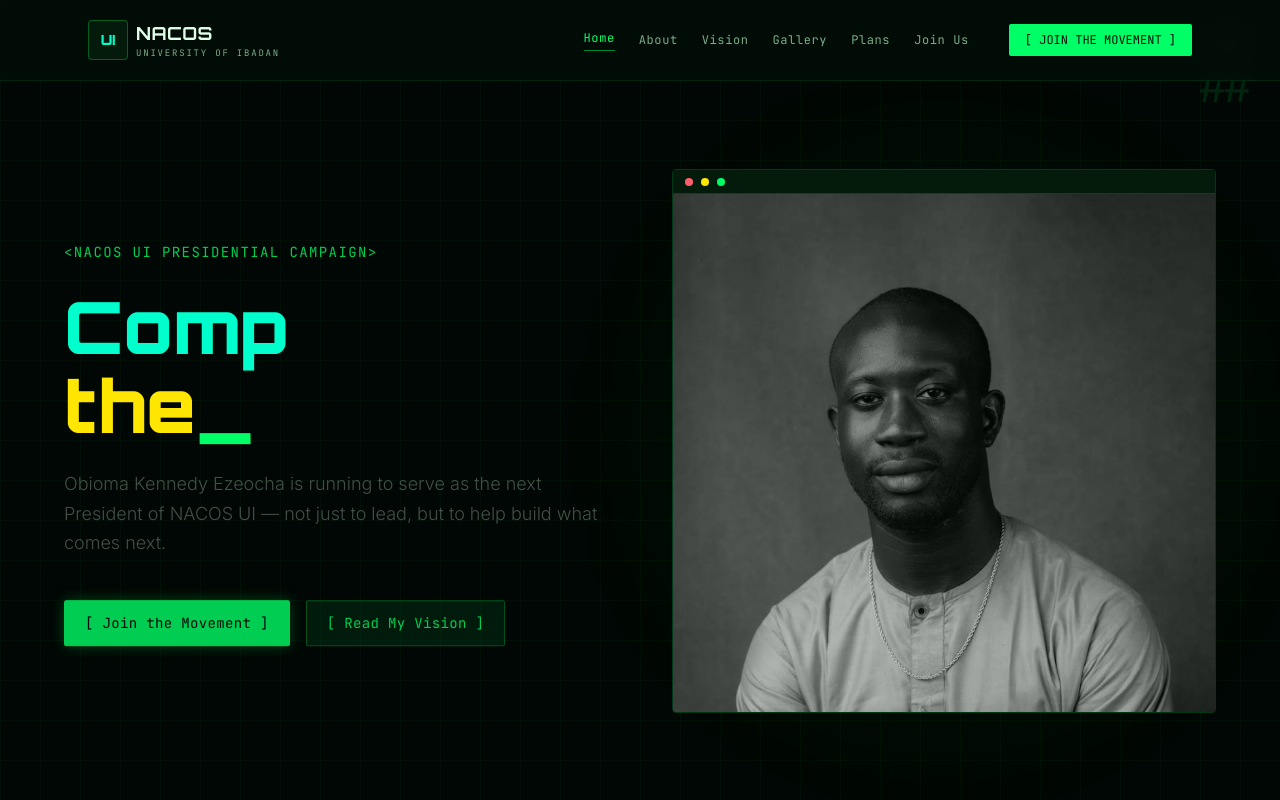
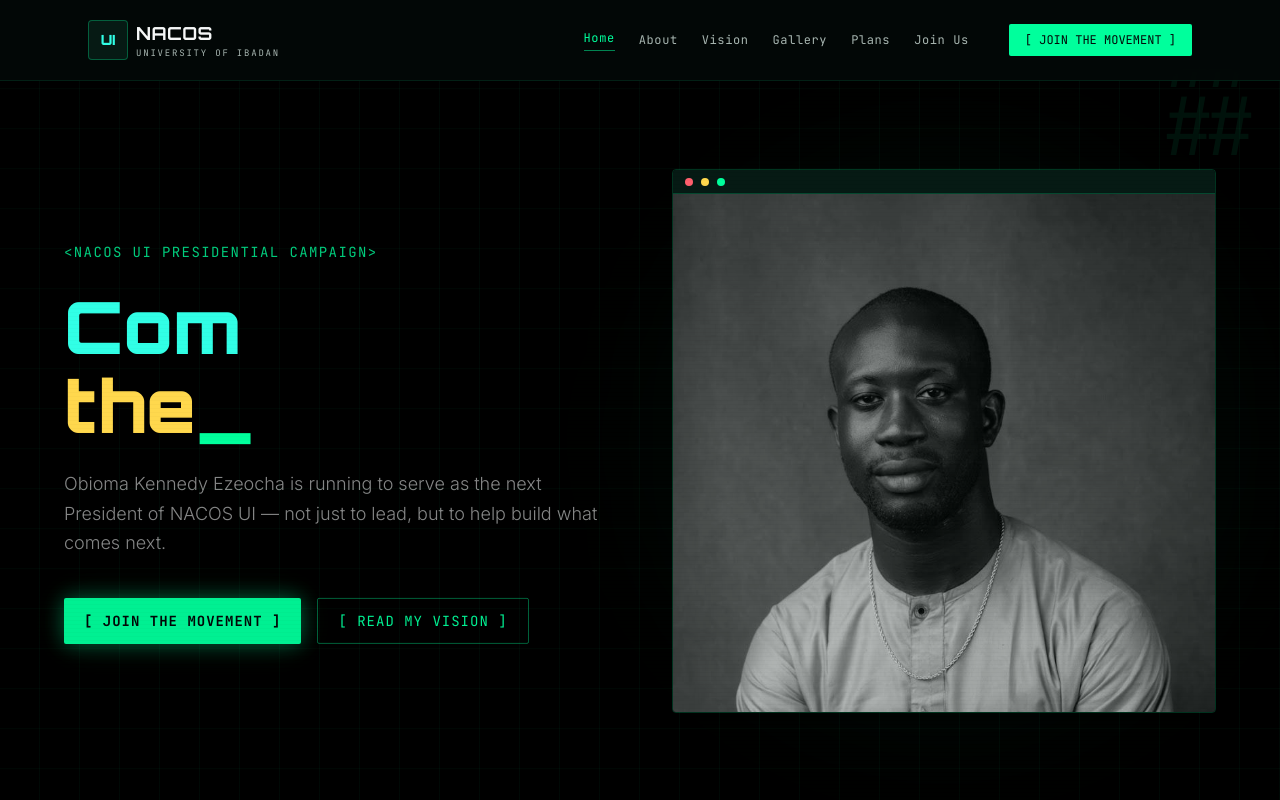
Before and after one commit to 0biken/obioma-nacos, a Next.js app: page / in a window 1280 px wide. Shown: the top 800 px of the page. Built offline with nearby package versions, Linux system fonts and the light colour scheme.

Commit message:
v2.0 design update: new color tokens, animated moving grid, scanline, fixed portrait scroll bug

```diff
--- a/src/app/about/page.tsx
+++ b/src/app/about/page.tsx
@@ -51,7 +51,7 @@ export default function About() {
 
       {/* Intro Section */}
       <section className="px-6 max-w-6xl mx-auto w-full grid grid-cols-1 md:grid-cols-2 gap-12 md:gap-16 items-start">
-        <div className="relative aspect-[4/5] w-full max-w-sm mx-auto md:mx-0 sticky top-32">
+        <div className="relative aspect-[4/5] w-full max-w-sm mx-auto md:mx-0">
           <div className="absolute inset-0 bg-brand-neon-green/10 -translate-x-3 md:-translate-x-4 translate-y-3 md:translate-y-4 rounded-[4px] border border-brand-neon-green/30" />
           <img src="/photos/relaxed-portrait.png" alt="Obioma Relaxed Portrait" className="relative w-full h-full object-cover rounded-[4px] grayscale hover:grayscale-0 transition-all duration-700" />
         </div>
--- a/src/app/globals.css
+++ b/src/app/globals.css
@@ -1,39 +1,112 @@
 @import "tailwindcss";
 
 :root {
-  --bg-primary: #030D07;
-  --bg-secondary: #041A0A;
-  --bg-surface: #0A2E14;
-  --neon-green: #00FF66;
-  --cyan: #00FFCC;
-  --yellow: #FFE600;
-  --text-primary: #E0FFE8;
-  --text-muted: #7AAD88;
+  /* === v2.0 Color Tokens === */
+  --bg-primary:     #030807;
+  --bg-secondary:   #061A14;
+  --bg-surface:     #0A2E14;
+  --bg-pure-black:  #000000;
+
+  --neon-green:     #00FF9C;
+  --deep-green:     #00B86B;
+  --cyan:           #31FFE6;
+  --yellow:         #FFD84D;
+  --red-accent:     #FF5F6D;
+
+  --text-primary:   #F5F7F7;
+  --text-muted:     #A7B5B0;
+  --text-label:     #4A7A58;
+
+  --border-glow:    rgba(0, 255, 156, 0.15);
+  --border-active:  rgba(0, 255, 156, 0.5);
+  --grid-opacity:   0.07;
 }
 
 @theme inline {
-  --color-brand-bg-primary: var(--bg-primary);
-  --color-brand-bg-secondary: var(--bg-secondary);
-  --color-brand-bg-surface: var(--bg-surface);
-  --color-brand-neon-green: var(--neon-green);
-  --color-brand-cyan: var(--cyan);
-  --color-brand-yellow: var(--yellow);
-  --color-brand-text-primary: var(--text-primary);
-  --color-brand-text-muted: var(--text-muted);
+  --color-brand-bg-primary:    var(--bg-primary);
+  --color-brand-bg-secondary:  var(--bg-secondary);
+  --color-brand-bg-surface:    var(--bg-surface);
+  --color-brand-bg-black:      var(--bg-pure-black);
+  --color-brand-neon-green:    var(--neon-green);
+  --color-brand-deep-green:    var(--deep-green);
+  --color-brand-cyan:          var(--cyan);
+  --color-brand-yellow:        var(--yellow);
+  --color-brand-red:           var(--red-accent);
+  --color-brand-text-primary:  var(--text-primary);
+  --color-brand-text-muted:    var(--text-muted);
+  --color-brand-text-label:    var(--text-label);
+  --color-brand-border-glow:   var(--border-glow);
 
   --font-orbitron: var(--font-orbitron), monospace;
-  --font-sans: var(--font-inter), sans-serif;
-  --font-mono: var(--font-mono), monospace;
+  --font-sans:     var(--font-inter), sans-serif;
+  --font-mono:     var(--font-mono), monospace;
 }
 
+/* === Base === */
 body {
   background-color: var(--bg-primary);
   color: var(--text-primary);
 }
 
+/* === Moving Grid Animation === */
+@keyframes moveGrid {
+  from { background-position: 0 0; }
+  to   { background-position: 0 40px; }
+}
+
+@keyframes floatHash {
+  0%, 100% { transform: translateY(0); }
+  50%       { transform: translateY(-10px); }
+}
+
+/* === Neon Glow Utilities === */
+.glow-green {
+  box-shadow: 0 0 20px rgba(0, 255, 156, 0.35), 0 0 40px rgba(0, 255, 156, 0.12);
+}
+
+.glow-cyan {
+  box-shadow: 0 0 20px rgba(49, 255, 230, 0.3);
+}
+
+.text-glow {
+  text-shadow: 0 0 10px rgba(0, 255, 156, 0.8), 0 0 30px rgba(0, 255, 156, 0.4);
+}
+
+/* === WhatsApp Pulse === */
+@keyframes waPulse {
+  0%, 100% { box-shadow: 0 0 10px rgba(0, 255, 156, 0.3); }
+  50%       { box-shadow: 0 0 25px rgba(0, 255, 156, 0.7), 0 0 50px rgba(0, 255, 156, 0.3); }
+}
+
+.wa-pulse {
+  animation: waPulse 3s ease-in-out infinite;
+}
+
+/* === Reduced Motion === */
 @media (prefers-reduced-motion: reduce) {
   * {
     animation-duration: 0.01ms !important;
     transition-duration: 0.01ms !important;
   }
 }
+
+/* === Phase 2 — Light Mode (prep, not active) === */
+[data-theme="light"] {
+  --bg-primary:    #F0F5F0;
+  --bg-secondary:  #E2EDE2;
+  --bg-surface:    #D4E8D4;
+  --neon-green:    #00A86B;
+  --deep-green:    #007A4D;
+  --cyan:          #0097A7;
+  --yellow:        #B8860B;
+  --red-accent:    #C0392B;
+  --text-primary:  #0A1A0A;
+  --text-muted:    #3D5A3D;
+  --text-label:    #2D5A2D;
+  --border-glow:   rgba(0, 100, 60, 0.2);
+  --grid-opacity:  0.04;
+}
+
+[data-theme="light"] .hero-headline {
+  text-shadow: none;
+}
--- a/src/components/NeonButton.tsx
+++ b/src/components/NeonButton.tsx
@@ -5,39 +5,60 @@ interface NeonButtonProps {
   children: ReactNode;
   href?: string;
   onClick?: () => void;
-  variant?: "primary" | "secondary" | "danger" | "whatsapp";
+  variant?: "primary" | "secondary" | "ghost" | "danger" | "whatsapp";
   className?: string;
 }
 
 export default function NeonButton({ children, href, onClick, variant = "primary", className = "" }: NeonButtonProps) {
-  const baseClasses = "inline-flex items-center justify-center font-mono text-sm tracking-wide transition-all duration-300 rounded-[2px] px-5 py-3 hover:scale-[1.02] active:scale-[0.98]";
+  const baseClasses = "inline-flex items-center justify-center font-mono text-sm tracking-[1px] uppercase transition-all duration-300 rounded-[2px] px-5 py-3 hover:scale-[1.02] active:scale-[0.98] cursor-pointer";
 
   let variantClasses = "";
   switch (variant) {
     case "primary":
-      variantClasses = "bg-brand-neon-green text-brand-bg-primary border border-brand-neon-green shadow-[0_0_15px_rgba(0,255,102,0.3)] hover:shadow-[0_0_25px_rgba(0,255,102,0.5)]";
+      // Solid neon green fill — primary CTA
+      variantClasses = "text-[#030807] font-bold";
       break;
     case "secondary":
-      variantClasses = "bg-brand-neon-green/10 text-brand-neon-green border border-brand-neon-green/30 hover:bg-brand-neon-green/20 hover:border-brand-neon-green/60 hover:shadow-[0_0_15px_rgba(0,255,102,0.2)]";
+      // Transparent, neon green border
+      variantClasses = "text-brand-neon-green border border-brand-neon-green/40 hover:border-brand-neon-green hover:bg-brand-neon-green/10";
+      break;
+    case "ghost":
+      // Transparent, cyan border — tertiary
+      variantClasses = "text-brand-cyan border border-brand-cyan/40 hover:border-brand-cyan hover:bg-brand-cyan/10";
       break;
     case "danger":
-      variantClasses = "bg-[#FF5F6D] text-white border border-[#FF5F6D] shadow-[0_0_15px_rgba(255,95,109,0.3)] hover:shadow-[0_0_25px_rgba(255,95,109,0.5)]";
+      variantClasses = "text-white border border-[#FF5F6D] bg-[#FF5F6D]/10 hover:bg-[#FF5F6D]/20";
       break;
     case "whatsapp":
-      variantClasses = "bg-[#25D366] text-white border border-[#25D366] shadow-[0_0_15px_rgba(37,211,102,0.3)] hover:shadow-[0_0_25px_rgba(37,211,102,0.5)] animate-[pulse_3s_ease-in-out_infinite]";
+      // Neon green with pulsing glow — matches WhatsApp entry in brand guide
+      variantClasses = "text-[#030807] font-bold wa-pulse";
       break;
   }
 
+  // Shared inline styles per variant for precise v2.0 glow values
+  const getStyle = (): React.CSSProperties => {
+    if (variant === "primary") {
+      return {
+        backgroundColor: "var(--neon-green, #00FF9C)",
+        boxShadow: "0 0 20px rgba(0,255,156,0.35), 0 0 40px rgba(0,255,156,0.12)",
+      };
+    }
+    if (variant === "whatsapp") {
+      return { backgroundColor: "var(--neon-green, #00FF9C)" };
+    }
+    return {};
+  };
+
   if (href) {
     return (
-      <Link href={href} className={`${baseClasses} ${variantClasses} ${className}`}>
+      <Link href={href} className={`${baseClasses} ${variantClasses} ${className}`} style={getStyle()}>
         {children}
       </Link>
     );
   }
 
   return (
-    <button onClick={onClick} className={`${baseClasses} ${variantClasses} ${className}`}>
+    <button onClick={onClick} className={`${baseClasses} ${variantClasses} ${className}`} style={getStyle()}>
       {children}
     </button>
   );
--- a/src/components/PixelBackground.tsx
+++ b/src/components/PixelBackground.tsx
@@ -1,8 +1,41 @@
 export default function PixelBackground() {
   return (
     <>
-      <div className="fixed inset-0 pointer-events-none z-[-1] bg-[linear-gradient(rgba(0,255,102,0.05)_1px,transparent_1px),linear-gradient(90deg,rgba(0,255,102,0.05)_1px,transparent_1px)] bg-[length:40px_40px]" />
-      <div className="fixed top-6 right-8 opacity-20 text-brand-neon-green font-mono text-5xl leading-[0.85] tracking-[-4px] pointer-events-none z-[-1] animate-[float_6s_ease-in-out_infinite]">
+      {/* Layer 1: Animated Moving Grid — falls vertically, GPU-accelerated */}
+      <div
+        className="fixed inset-0 pointer-events-none z-0"
+        style={{
+          backgroundColor: "#000",
+          backgroundImage:
+            "repeating-linear-gradient(0deg, transparent, transparent 39px, rgba(0,255,156,0.07) 40px), repeating-linear-gradient(90deg, transparent, transparent 39px, rgba(0,255,156,0.07) 40px)",
+          backgroundSize: "40px 40px",
+          animation: "moveGrid 30s linear infinite",
+          willChange: "background-position",
+        }}
+      />
+
+      {/* Layer 2: CRT Scanline Overlay */}
+      <div
+        className="fixed inset-0 pointer-events-none z-[1]"
+        style={{
+          backgroundImage:
+            "repeating-linear-gradient(0deg, transparent, transparent 3px, rgba(0,0,0,0.03) 4px)",
+        }}
+      />
+
+      {/* Layer 3: Floating ## Hash Mark */}
+      <div
+        className="fixed top-6 right-8 pointer-events-none z-[1] select-none"
+        style={{
+          fontFamily: "var(--font-mono), monospace",
+          fontSize: "80px",
+          color: "#00FF9C",
+          opacity: 0.07,
+          lineHeight: 0.85,
+          letterSpacing: "-6px",
+          animation: "floatHash 6s ease-in-out infinite",
+        }}
+      >
         ##<br />##
       </div>
     </>
--- a/src/components/TerminalCard.tsx
+++ b/src/components/TerminalCard.tsx
@@ -9,20 +9,30 @@ interface TerminalCardProps {
 
 export default function TerminalCard({ title, children, number, className = "" }: TerminalCardProps) {
   return (
-    <div className={`bg-brand-bg-secondary border border-brand-neon-green/15 rounded-[4px] p-6 transition-all duration-300 hover:border-brand-neon-green/40 hover:-translate-y-1 hover:shadow-[0_4px_20px_rgba(0,255,102,0.1)] relative overflow-hidden group ${className}`}>
+    <div
+      className={`relative overflow-hidden group rounded-[2px] p-6 transition-all duration-300
+        border border-[rgba(0,255,156,0.2)] hover:border-[rgba(0,255,156,0.5)]
+        hover:-translate-y-1 hover:shadow-[0_4px_20px_rgba(0,255,156,0.12),0_0_40px_rgba(0,255,156,0.06)]
+        ${className}`}
+      style={{ backgroundColor: "#000" }}
+    >
+      {/* Header */}
       <div className="flex items-center gap-3 mb-4">
         {number ? (
           <span className="font-mono text-brand-neon-green text-xl font-bold">{number}</span>
         ) : (
-          <span className="font-mono text-brand-neon-green text-lg font-bold">&gt;_</span>
+          <span className="font-mono font-bold text-lg text-brand-text-label">&gt;_</span>
         )}
-        <h3 className="font-orbitron text-brand-cyan text-xl font-bold">{title}</h3>
+        <h3 className="font-mono text-brand-neon-green text-xs font-bold uppercase tracking-[2px]">{title}</h3>
       </div>
-      <div className="text-brand-text-muted font-light leading-relaxed">
+
+      {/* Body */}
+      <div className="font-sans text-brand-text-muted font-light leading-relaxed text-sm">
         {children}
       </div>
-      {/* Decorative top border glow on hover */}
-      <div className="absolute top-0 left-0 w-full h-[1px] bg-brand-neon-green/0 transition-all duration-300 group-hover:bg-brand-neon-green/50 shadow-[0_0_10px_rgba(0,255,102,0.8)]" />
+
+      {/* Top glow bar on hover */}
+      <div className="absolute top-0 left-0 w-full h-[1px] bg-brand-neon-green/0 group-hover:bg-brand-neon-green/60 transition-all duration-300 shadow-[0_0_10px_rgba(0,255,156,0.8)]" />
     </div>
   );
 }
```
